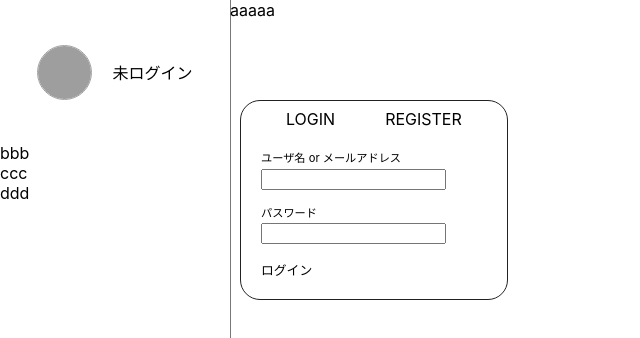
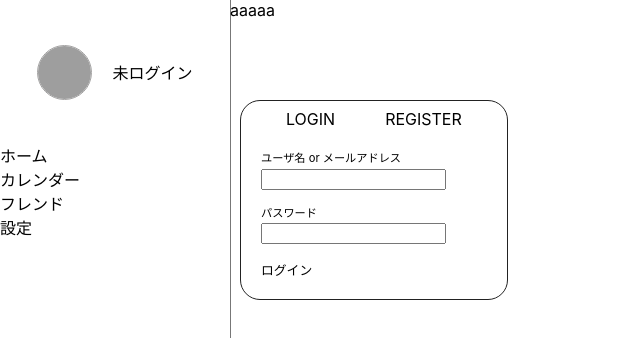
Before and after one commit to IRU212/01_portfolio_friend, a React (Create React App) app in the folder frontend/: page / in a window 1280 px wide. Shown: the top 338 px of the page, without its empty margins (0-640 px from the left). Built offline with nearby package versions, Linux system fonts and the light colour scheme; grey boxes are pictures that could not be loaded.

Commit message:
アカウント新規登録機能

```diff
--- a/frontend/src/App.tsx
+++ b/frontend/src/App.tsx
@@ -13,12 +13,14 @@ import styles from './scss/common.module.scss'
 function App() {
 
   // バックエンド 元URL
-  const backURL: string = "http://localhost:8000/api/";
+  const backURL: string = "http://localhost:8000/api";
 
   return (
     <div className={styles.Common}>
       <BrowserRouter>
-        <SideHeader />
+        <SideHeader
+          backURL={backURL}
+        />
         <div className={styles.CommonDiv}>
           {/* <Header /> */}
           <Routes>
--- a/frontend/src/Auth/AuthLayout.tsx
+++ b/frontend/src/Auth/AuthLayout.tsx
@@ -6,7 +6,10 @@ import Login from './Login'
 import Register from './Register'
 
 // ログイン・新規登録画面のモーダルレイアウト
-function AuthLayout() {
+function AuthLayout(props: {backURL: string}) {
+
+    // バックエンド 元URL
+    const backURL = props.backURL;
 
     /**
      * ログイン・新規登録画面切り替え
@@ -32,7 +35,7 @@ function AuthLayout() {
                     </div>
                     :
                     <div>
-                        <Register />
+                        <Register backURL={backURL} />
                     </div>
                 }
             </div>
--- a/frontend/src/Auth/Register.tsx
+++ b/frontend/src/Auth/Register.tsx
@@ -1,16 +1,42 @@
 import axios from 'axios'
-import React from 'react'
+import React, { ChangeEvent, useState } from 'react'
 
 // scss import
 import styles from '../scss/auth.module.scss'
 
-function Register() {
+function Register(props: {backURL: string}) {
+
+    // バックエンド 元URL
+    const backURL = props.backURL;
+
+    const [name,setName] = useState<string>("未入力")
+    const [email,setEmail] = useState<string>("未入力")
+    const [password,setPassword] = useState<string>("未入力")
+
+    const NameChange = (e: ChangeEvent<HTMLInputElement>) => {
+        setName(e.target.value)
+    }
+
+    const EmailChange = (e: ChangeEvent<HTMLInputElement>) => {
+        setEmail(e.target.value)
+    }
+
+    const PasswordChange = (e: ChangeEvent<HTMLInputElement>) => {
+        setPassword(e.target.value)
+    }
 
     const PostClick = () => {
+
+        const data = new FormData()
+
+        data.append("name",name)
+        data.append("email",email)
+        data.append("password",password)
+
         axios
-            .post("")
+            .post(`${backURL}/user/store`,data)
             .then(() => {
-                location.reload()
+
             })
             .catch((err) => {
                 console.log(err)
@@ -24,7 +50,7 @@ function Register() {
                     ユーザ名
                 </div>
                 <div>
-                    <input type="text" />
+                    <input type="text" onChange={NameChange} />
                 </div>
             </div>
             <div>
@@ -32,7 +58,7 @@ function Register() {
                     メールアドレス
                 </div>
                 <div>
-                    <input type="text" />
+                    <input type="text" onChange={EmailChange} />
                 </div>
             </div>
             <div>
@@ -40,7 +66,7 @@ function Register() {
                     パスワード
                 </div>
                 <div>
-                    <input type="text" />
+                    <input type="text" onChange={PasswordChange} />
                 </div>
             </div>
             <div onClick={PostClick} className={styles.Button}>
--- a/frontend/src/Header/SideHeader.tsx
+++ b/frontend/src/Header/SideHeader.tsx
@@ -5,7 +5,10 @@ import AuthLayout from '../Auth/AuthLayout';
 import styles from '../scss/header.module.scss'
 // import CommonStyles from '../scss/common.module.scss'
 
-function SideHeader() {
+function SideHeader(props: {backURL: string}) {
+
+    // バックエンド 元URL
+    const backURL = props.backURL;
 
     // ログイン判定 true: ログイン中 false: 未ログイン
     const [IsLogin,setIsLogin] = useState<boolean>(false);
@@ -40,16 +43,19 @@ function SideHeader() {
             }
             {/* 未ログイン時に表示するモーダル */}
             <div className={styles.AuthPosition}>
-                { !IsLogin && <AuthLayout />}
+                { !IsLogin && <AuthLayout backURL={backURL} />}
             </div>
             <div>
-                bbb
+                ホーム
             </div>
             <div>
-                ccc
+                カレンダー
             </div>
             <div>
-                ddd
+                フレンド
+            </div>
+            <div>
+                設定
             </div>
         </div>
     )
```
Also changed, not shown: 1 other file (tests, documents, lock files or other folders).
